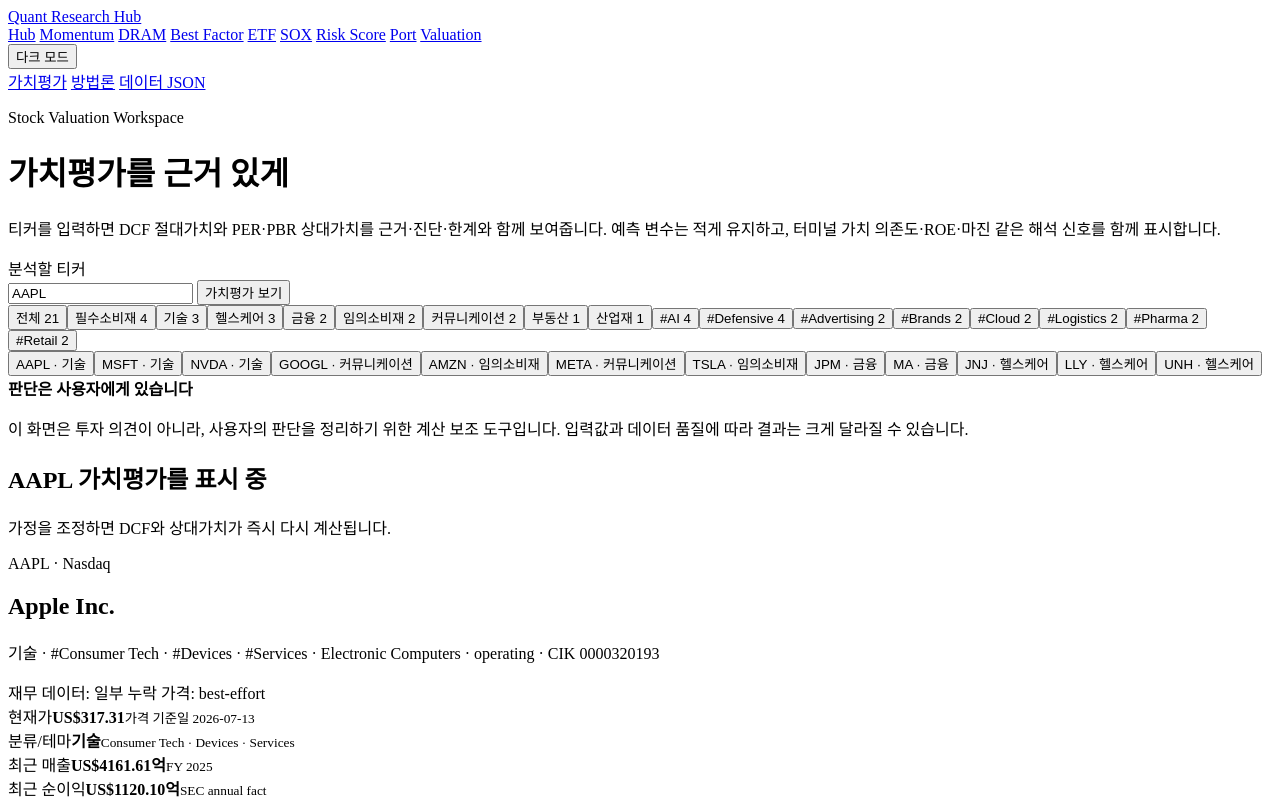
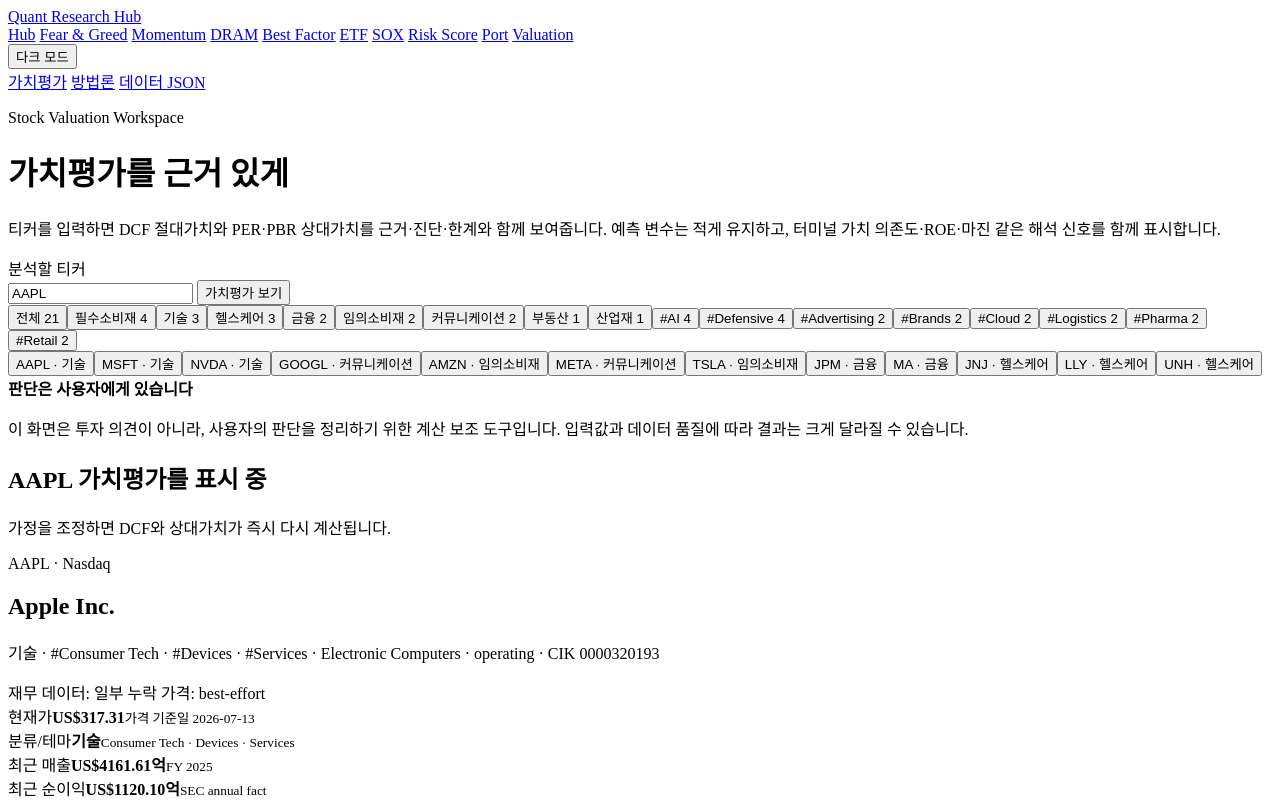
Before and after one commit to SonChangGi/valuation, a website with bundled scripts: page docs/index.html in a window 1280 px wide. Shown: the top 801 px of the page. Built offline with nearby package versions, Linux system fonts and the light colour scheme.

Commit message:
Add Fear and Greed navigation

```diff
--- a/docs/index.html
+++ b/docs/index.html
@@ -17,6 +17,7 @@
     <a class="site-nav-brand" href="https://sonchanggi.github.io/quant-dashboard/" aria-label="Quant Research Hub로 이동">Quant Research Hub</a>
     <div class="site-nav-links" aria-label="프로젝트 목록">
       <a href="https://sonchanggi.github.io/quant-dashboard/">Hub</a>
+      <a href="https://sonchanggi.github.io/fearNgreed/">Fear &amp; Greed</a>
       <a href="https://sonchanggi.github.io/momentum-factor-lab/">Momentum</a>
       <a href="https://sonchanggi.github.io/dram-price/">DRAM</a>
       <a href="https://sonchanggi.github.io/best-factor/">Best Factor</a>
```
